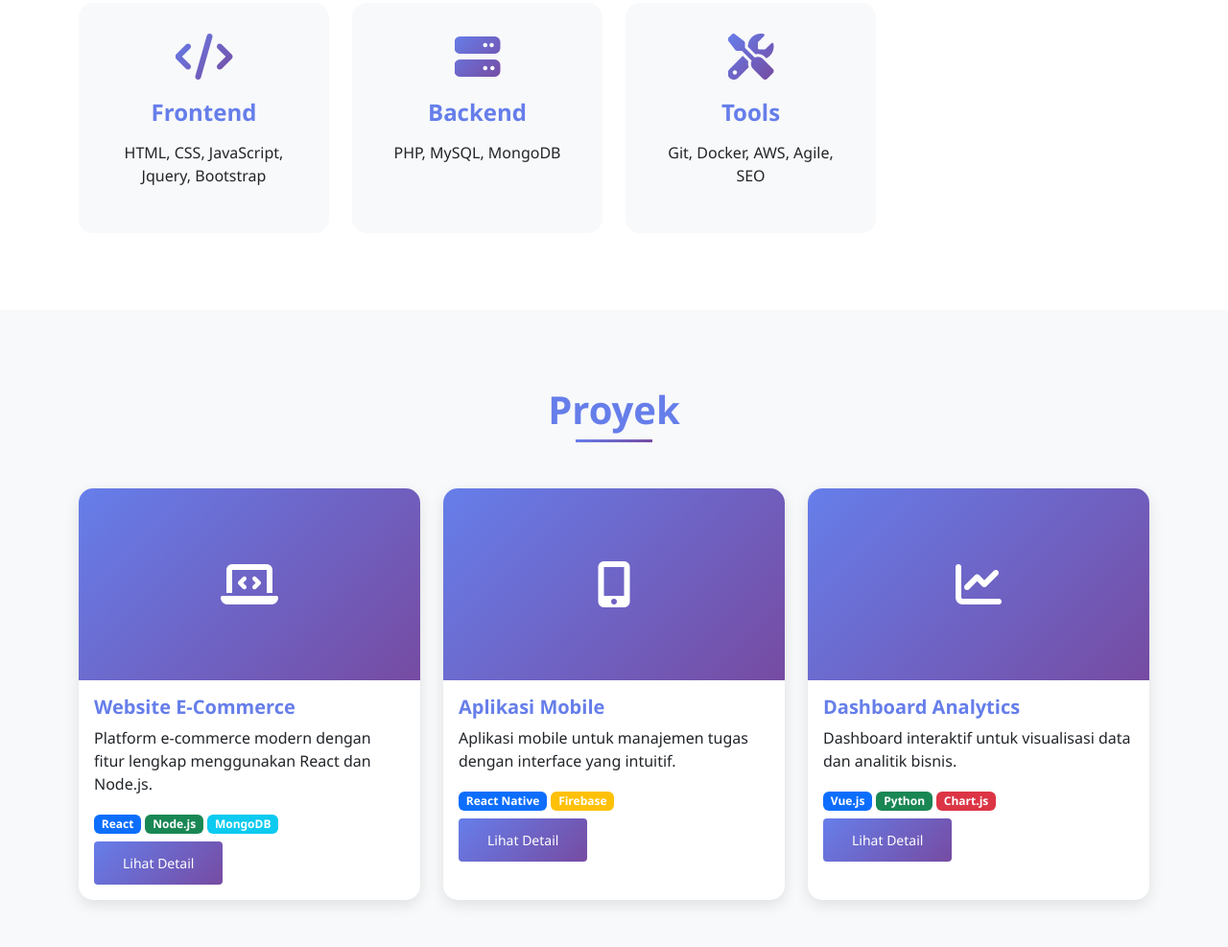
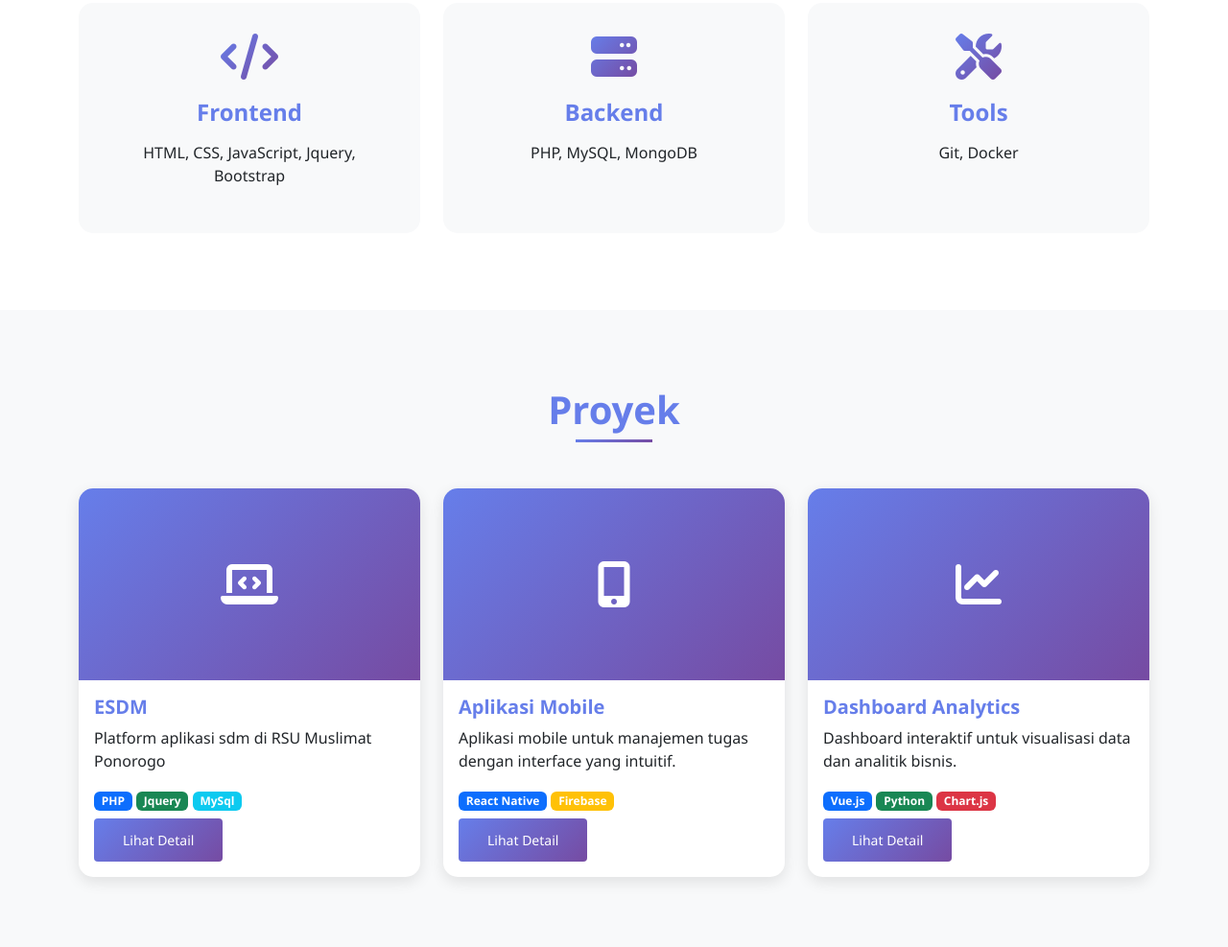
Before and after one commit to sigitsuhardiono/sigitsuhardiono.github.io, a plain HTML site: page index.html in a window 1280 px wide. Shown: the part 1271-2258 px from the top of the page at 96% size. Drawn offline with nearby package versions, Linux system fonts and the light colour scheme.

Commit message:
Update index.html

```diff
--- a/index.html
+++ b/index.html
@@ -346,25 +346,25 @@
                 <h2>Keahlian</h2>
             </div>
             <div class="row g-4">
-                <div class="col-md-6 col-lg-3">
+                <div class="col-md-6 col-lg-4">
                     <div class="skill-card text-center">
                         <i class="fas fa-code"></i>
                         <h4>Frontend</h4>
                         <p>HTML, CSS, JavaScript, Jquery, Bootstrap</p>
                     </div>
                 </div>
-                <div class="col-md-6 col-lg-3">
+                <div class="col-md-6 col-lg-4">
                     <div class="skill-card text-center">
                         <i class="fas fa-server"></i>
                         <h4>Backend</h4>
                         <p>PHP, MySQL, MongoDB</p>
                     </div>
                 </div>
-                <div class="col-md-6 col-lg-3">
+                <div class="col-md-6 col-lg-4">
                     <div class="skill-card text-center">
                         <i class="fas fa-tools"></i>
                         <h4>Tools</h4>
-                        <p>Git, Docker, AWS, Agile, SEO</p>
+                        <p>Git, Docker</p>
                     </div>
                 </div>
             </div>
@@ -384,12 +384,12 @@
                             <i class="fas fa-laptop-code"></i>
                         </div>
                         <div class="card-body">
-                            <h5 class="card-title">Website E-Commerce</h5>
-                            <p class="card-text">Platform e-commerce modern dengan fitur lengkap menggunakan React dan Node.js.</p>
+                            <h5 class="card-title">ESDM</h5>
+                            <p class="card-text">Platform aplikasi sdm di RSU Muslimat Ponorogo</p>
                             <div class="mb-2">
-                                <span class="badge bg-primary">React</span>
-                                <span class="badge bg-success">Node.js</span>
-                                <span class="badge bg-info">MongoDB</span>
+                                <span class="badge bg-primary">PHP</span>
+                                <span class="badge bg-success">Jquery</span>
+                                <span class="badge bg-info">MySql</span>
                             </div>
                             <a href="#" class="btn btn-sm btn-primary">Lihat Detail</a>
                         </div>
```
